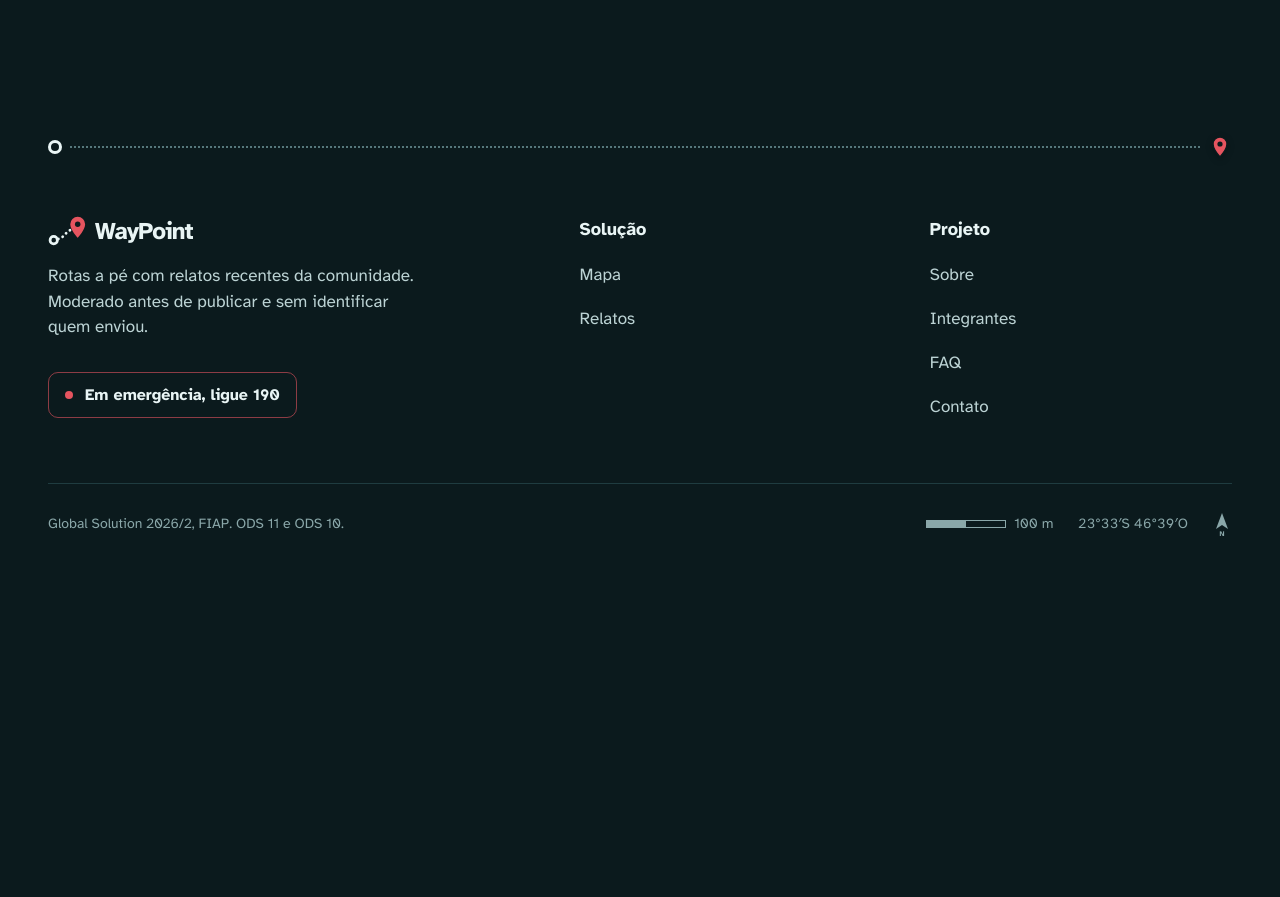
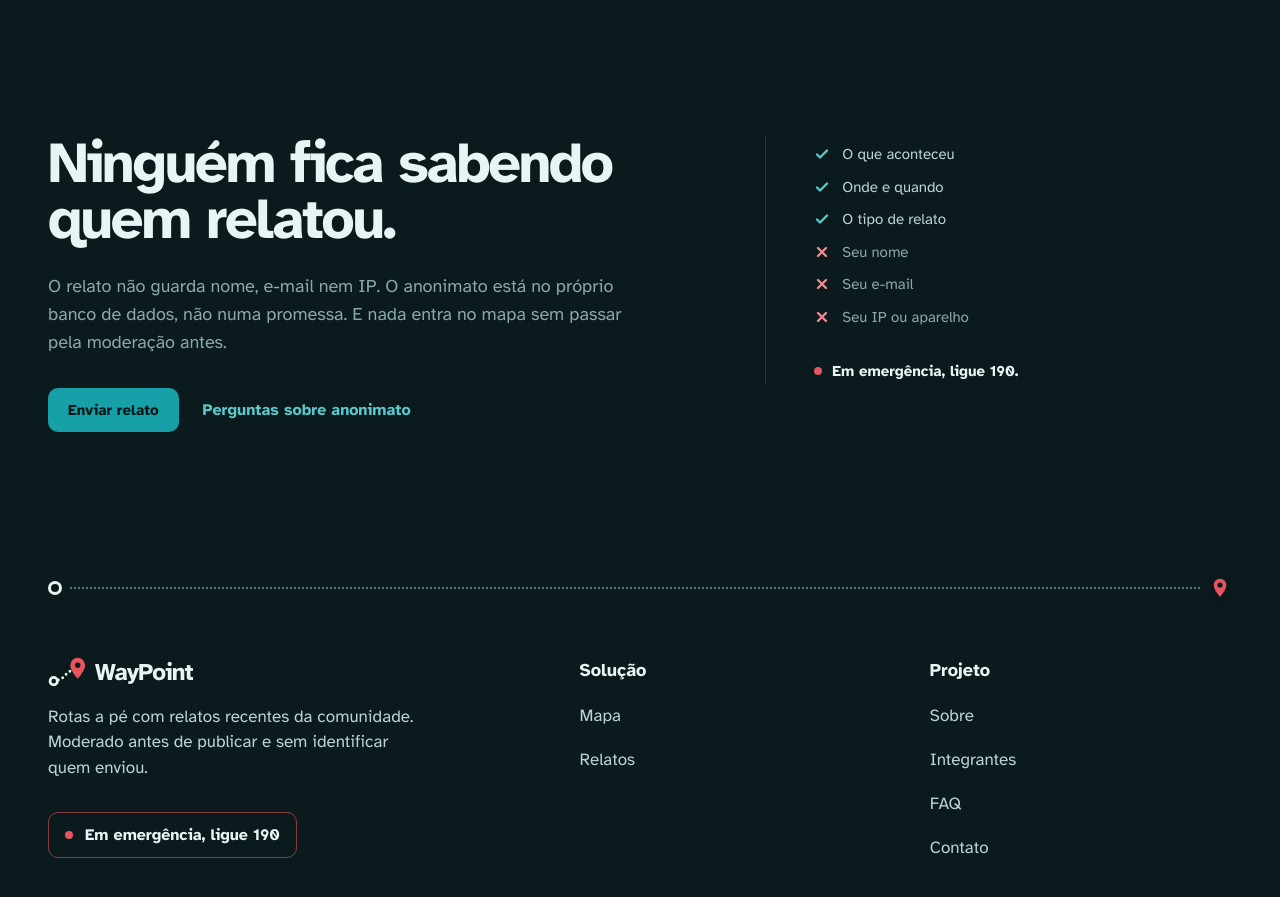
Before and after one commit to pivattidev/waypoint, a React (Vite) app: page / in a window 1280 px wide. Shown: the part 1620-2517 px from the top of the page. Before the commit the page ends 2184 px from the top, so only its background shows below. Built offline with nearby package versions, Linux system fonts and the light colour scheme.

Commit message:
feat: cria a NotaAnonimato e a seção de anonimato da Home

```diff
--- /dev/null
+++ b/src/components/NotaAnonimato.tsx
@@ -0,0 +1,50 @@
+interface NotaAnonimatoProps {
+  /** Mostra o título "Seu relato é anônimo" (o formulário usa; a Home tem o próprio título). */
+  comTitulo?: boolean
+  className?: string
+}
+
+const guarda = ['O que aconteceu', 'Onde e quando', 'O tipo de relato']
+const nunca = ['Seu nome', 'Seu e-mail', 'Seu IP ou aparelho']
+
+/**
+ * O que o relato guarda e o que nunca guarda: espelha o modelo de dados (tb_relato não tem coluna de autor).
+ * Versão leve, sem caixa: usada no Enviar relato e na Home.
+ */
+export default function NotaAnonimato({ comTitulo = true, className = '' }: NotaAnonimatoProps) {
+  return (
+    <div className={`max-w-sm ${className}`}>
+      {comTitulo && (
+        <>
+          <h2 className="text-xl">Seu relato é anônimo</h2>
+          <p className="mt-2 text-[15px] text-muted">A moderação lê o relato antes de publicar, sem saber quem enviou.</p>
+        </>
+      )}
+      <ul className={`space-y-2.5 text-[15px] ${comTitulo ? 'mt-6' : ''}`}>
+        {guarda.map((g) => (
+          <li key={g} className="flex items-center gap-3 text-ink-2">
+            <svg viewBox="0 0 16 16" className="size-4 shrink-0 text-link" fill="none" stroke="currentColor" strokeWidth="2.4" strokeLinecap="round" strokeLinejoin="round" aria-hidden>
+              <path d="M3 8.5l3 3 7-7" />
+            </svg>
+            {g}
+          </li>
+        ))}
+        {nunca.map((n) => (
+          <li key={n} className="flex items-center gap-3 text-muted">
+            <svg viewBox="0 0 16 16" className="size-4 shrink-0 text-alert-text" fill="none" stroke="currentColor" strokeWidth="2.4" strokeLinecap="round" aria-hidden>
+              <path d="M4 4l8 8M12 4l-8 8" />
+            </svg>
+            <span>
+              <span className="sr-only">Não guardamos: </span>
+              {n}
+            </span>
+          </li>
+        ))}
+      </ul>
+      <p className="mt-8 flex items-center gap-2.5 text-[15px] font-bold">
+        <span className="size-2 shrink-0 rounded-full bg-alert" aria-hidden />
+        Em emergência, ligue 190.
+      </p>
+    </div>
+  )
+}
--- a/src/pages/Home.tsx
+++ b/src/pages/Home.tsx
@@ -4,6 +4,7 @@ import { LinkBotao } from '../components/Button'
 import { Carregando, ListaVazia, MensagemErro } from '../components/EstadoTela'
 import ItemRelato from '../components/ItemRelato'
 import MapaPrevia from '../components/MapaPrevia'
+import NotaAnonimato from '../components/NotaAnonimato'
 import Pin from '../components/Pin'
 import Revelar from '../components/Revelar'
 import { useRequisicao } from '../hooks/useRequisicao'
@@ -135,6 +136,31 @@ export default function Home() {
           )}
         </div>
       </section>
+
+      {/* Anonimato e moderação: mostrar em vez de prometer */}
+      <section aria-labelledby="anonimo" className="pb-28 sm:pb-36">
+        <div className={`${container} grid items-start gap-12 lg:grid-cols-[minmax(0,7fr)_minmax(0,5fr)] lg:gap-16`}>
+          <Revelar>
+            <h2 id="anonimo" className="max-w-2xl text-[clamp(2.25rem,4.5vw,3.75rem)] font-extrabold leading-[0.98] tracking-[-0.04em]">
+              Ninguém fica sabendo quem relatou.
+            </h2>
+            <p className="mt-6 max-w-xl text-lg text-muted">
+              O relato não guarda nome, e-mail nem IP. O anonimato está no próprio banco de dados, não numa promessa. E nada
+              entra no mapa sem passar pela moderação antes.
+            </p>
+            <div className="mt-8 flex flex-wrap items-center gap-x-6 gap-y-3">
+              <LinkBotao to="/enviar-relato">Enviar relato</LinkBotao>
+              <Link to="/faq" className="inline-flex min-h-11 items-center font-bold text-link underline-offset-4 hover:underline">
+                Perguntas sobre anonimato
+              </Link>
+            </div>
+          </Revelar>
+          {/* A nota leve (a mesma do envio), separada só por uma linha */}
+          <Revelar indice={1} className="border-t border-line pt-8 lg:border-l lg:border-t-0 lg:pl-12 lg:pt-2">
+            <NotaAnonimato comTitulo={false} />
+          </Revelar>
+        </div>
+      </section>
     </>
   )
 }
```
